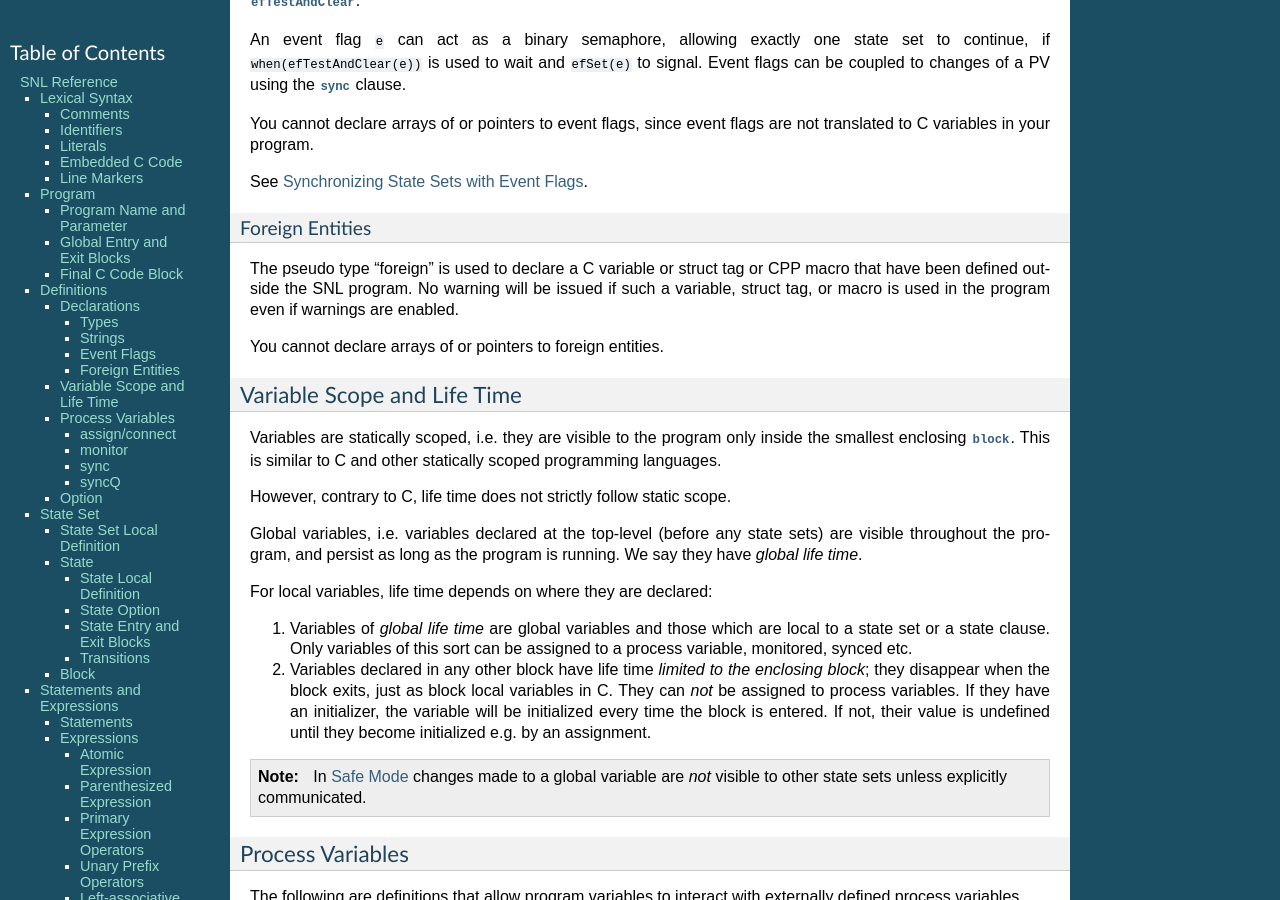
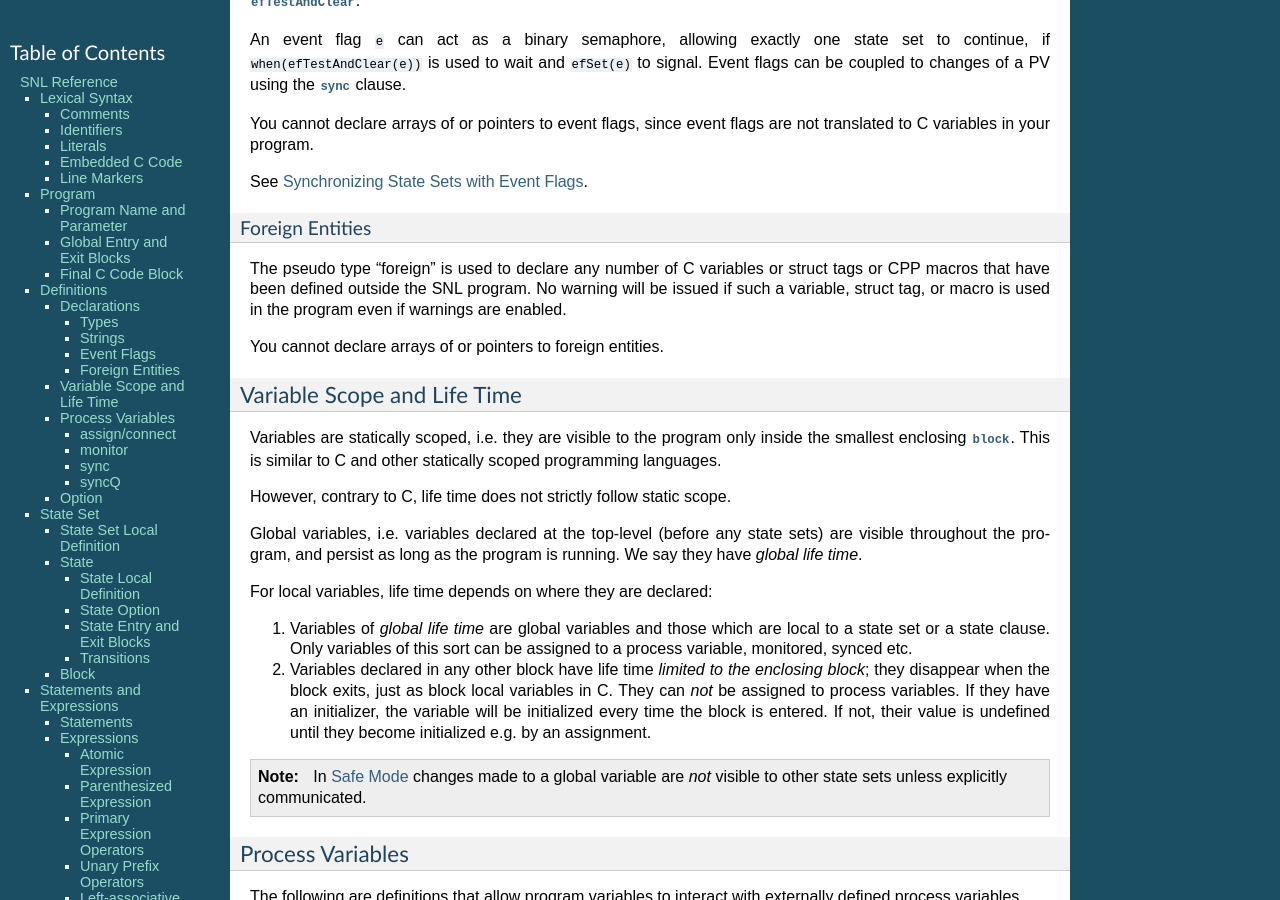
Before and after one commit to jeonghanlee/sequencer-2-2, a Sphinx documentation site: the page built from documentation/Reference.txt, in a window 1280 px wide and 900 px high, scrolled down 4490 px. Built offline with Sphinx 7.4.7, drawn with Linux system fonts in a browser that asks for light colours; some of the changed text lies outside the part shown.

Commit message:
docs: two small fixes in reference

```diff
--- a/documentation/Reference.txt
+++ b/documentation/Reference.txt
@@ -305,10 +305,10 @@ See :ref:`EventFlags`.
 Foreign Entities
 ~~~~~~~~~~~~~~~~
 
-The pseudo type "foreign" is used to declare a C variable or
-struct tag or CPP macro that have been defined outside the SNL program.
-No warning will be issued if such a variable, struct tag, or macro is
-used in the program even if warnings are enabled.
+The pseudo type "foreign" is used to declare any number of C variables
+or struct tags or CPP macros that have been defined outside the SNL
+program. No warning will be issued if such a variable, struct tag, or
+macro is used in the program even if warnings are enabled.
 
 You cannot declare arrays of or pointers to foreign entities.
 
```
Also changed, not shown: other parts of documentation/Reference.txt (+7 -7 lines).
